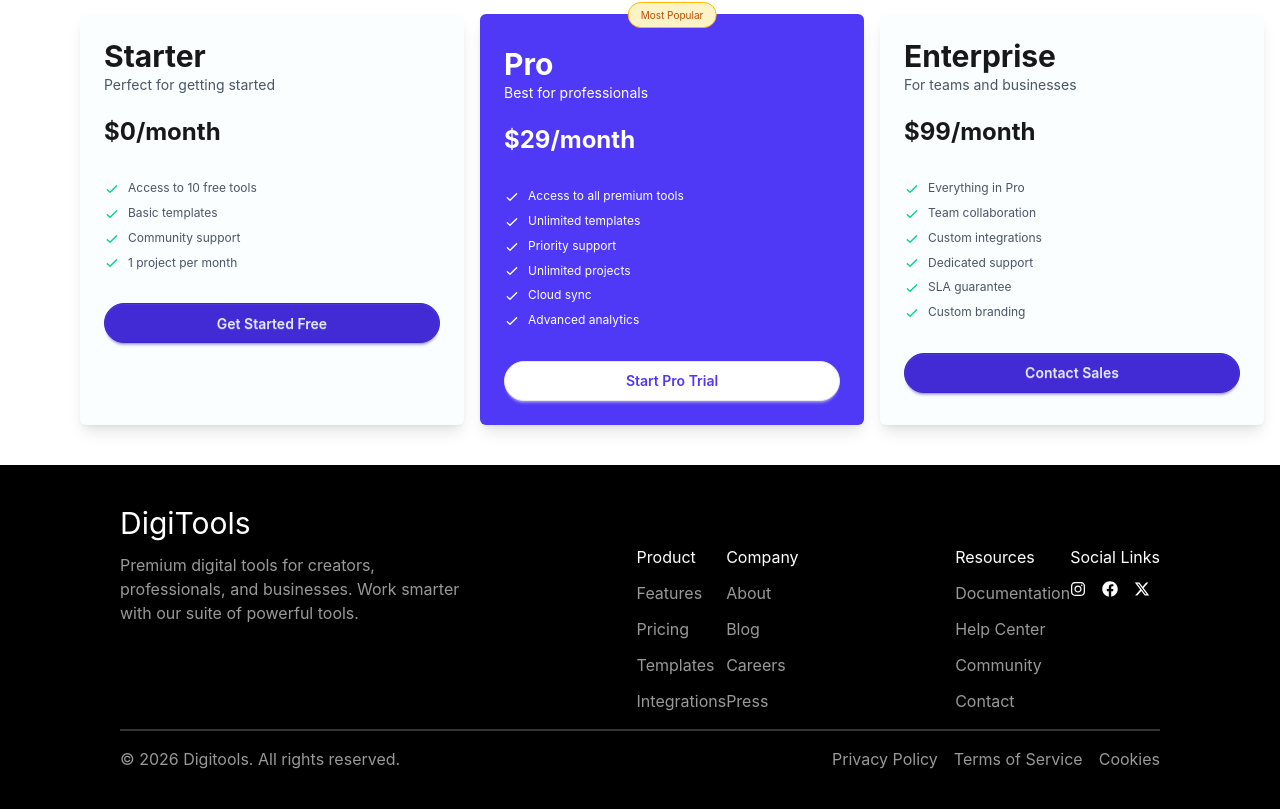
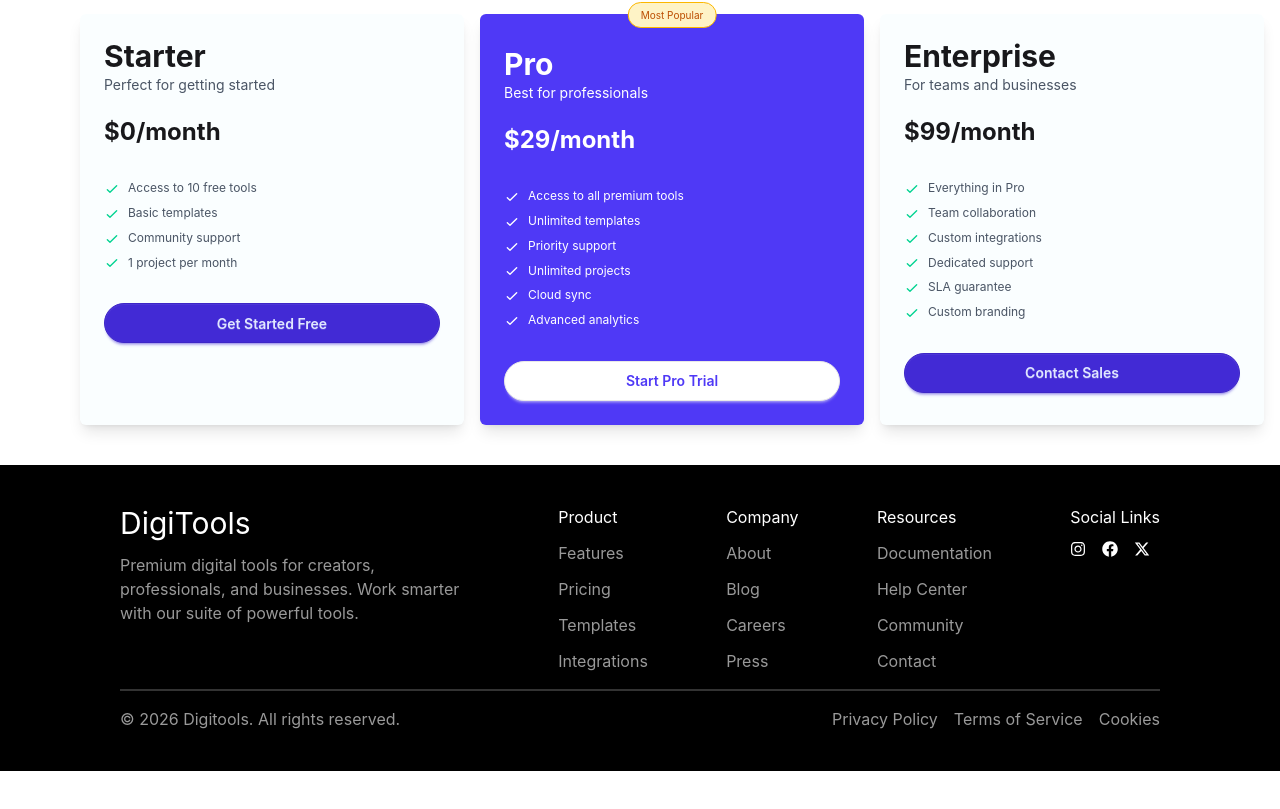
Before and after one commit to fahmidaafrozmoni2928-droid/digital-tools, a React (Vite) app: page / in a window 1280 px wide. Shown: the part 3211-4020 px from the top of the page. After the commit the page ends 3982 px from the top, so only its background shows below. Built offline with nearby package versions, Linux system fonts and the light colour scheme.

Commit message:
changed footer section

```diff
--- a/src/Cart/Cart.jsx
+++ b/src/Cart/Cart.jsx
@@ -35,7 +35,7 @@ const Cart = ({carts, setCarts}) => {
                                 <h1 className="text-xl font-bold">{cart.name}</h1>
                                 <p className="text-gray-600">${cart.price}</p>
                             </div>
-                            <button onClick={()=> handleRemoveBtn(cart)} className="btn text-red-400 justify-end ml-150">Remove</button>
+                            <button onClick={()=> handleRemoveBtn(cart)} className="btn text-red-400  ml-150">Remove</button>
                             </div>
 
 
--- a/src/Footer/Footer.jsx
+++ b/src/Footer/Footer.jsx
@@ -5,12 +5,12 @@ import { FaXTwitter } from "react-icons/fa6";
 const Footer = () => {
     return (
         <div className="bg-black px-30 mt-10 py-10">
-        <div className=" text-white md:flex justify-between">
+        <div className=" text-white flex justify-between">
            <div className="space-y-3">
             <h2 className="text-3xl">DigiTools</h2>
             <p className="line-clamp-3 w-90 text-[#FFFFFF]/60">Premium digital tools for creators, professionals, and businesses. Work smarter with our suite of powerful tools.</p>
             </div>
-<div className="flex justify-between pt-10">
+
             <div>
                 <ul className="space-y-3">
                     <li><a href="/product"></a>Product</li>
@@ -32,9 +32,9 @@ const Footer = () => {
                 </ul>
             </div>
 
-            </div>
 
-            <div className="flex justify-between pt-10">
+
+
             <div>
                 <ul className="space-y-3">
                     <li><a href="/Resources"></a>Resources</li>
@@ -55,12 +55,12 @@ const Footer = () => {
                 <FaXTwitter />
                 </div>
             </div>
-            </div>
+
 
             </div>
 
             <hr className="px-20 border-t-2 border-[#FFFFFF]/20 my-4 w-full"></hr>
-            <div className="gap-10 md:flex justify-between text-[#FFFFFF]/60">
+            <div className=" flex justify-between text-[#FFFFFF]/60">
             <p className="text-[#FFFFFF]/60">&copy;  2026 Digitools. All rights reserved.</p>
 
             <div className="flex gap-4">
```
